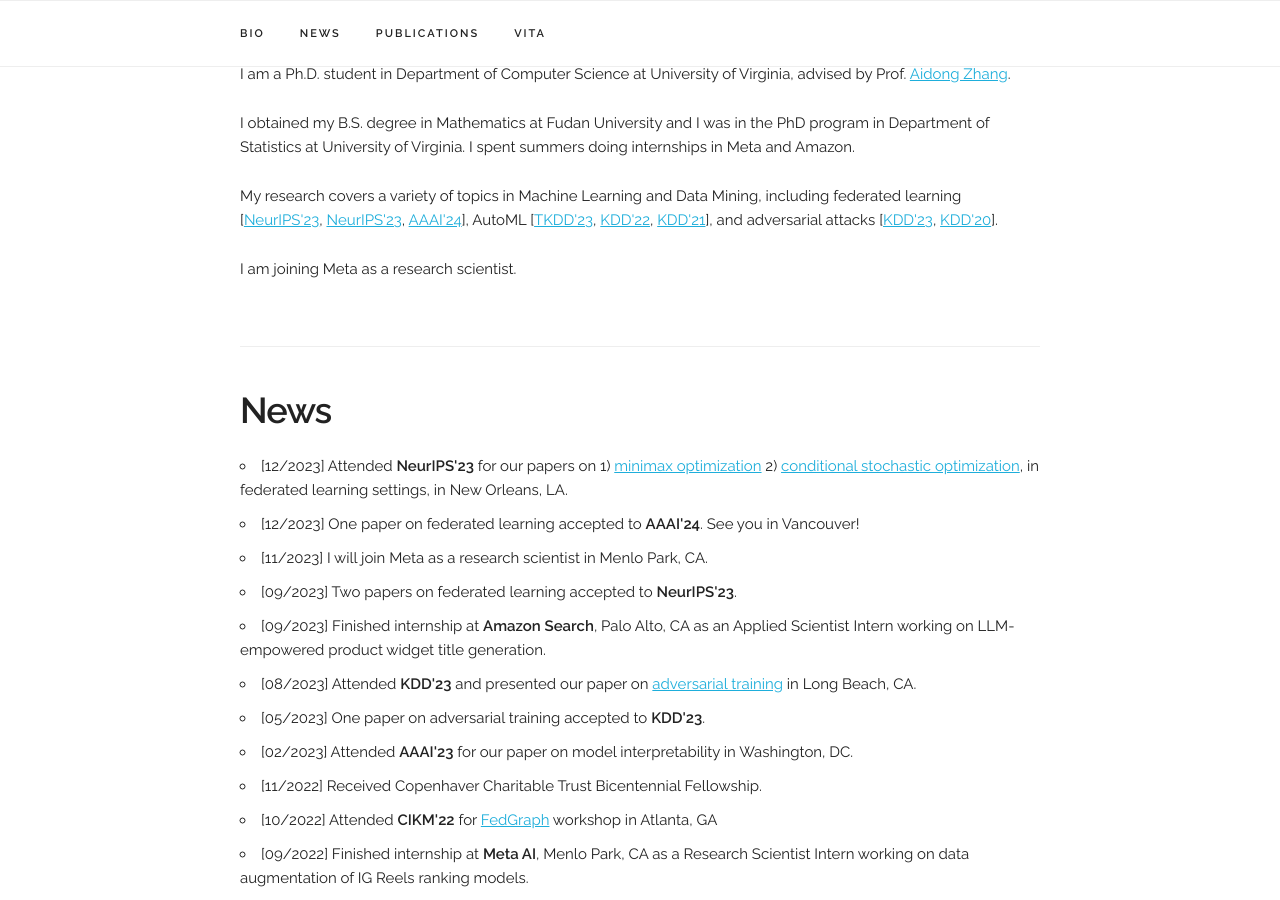
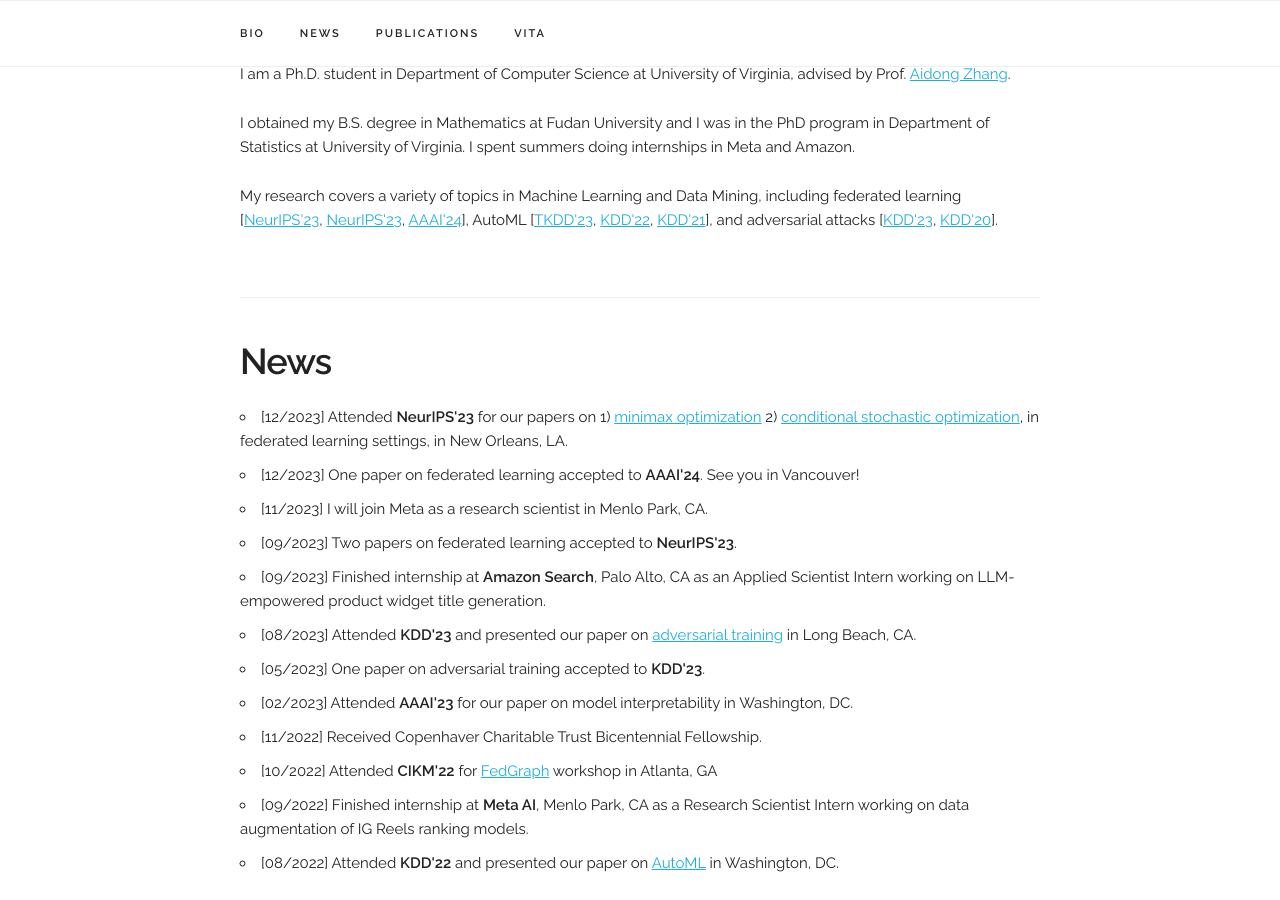
Before and after one commit to jsycsjh/jsycsjh.github.io, a Jekyll site: the page built from index.html, in a window 1280 px wide and 900 px high, scrolled down 406 px. Built offline with Jekyll 4.4.1, drawn with Linux system fonts in a browser that asks for light colours; some web fonts are replaced.

Commit message:
change intro

```diff
--- a/index.html
+++ b/index.html
@@ -34,7 +34,7 @@ title: Home
   <p>I am a Ph.D. student in Department of Computer Science at University of Virginia, advised by Prof. <a href="https://engineering.virginia.edu/faculty/aidong-zhang">Aidong Zhang</a>. </p>
     <p> I obtained my B.S. degree in Mathematics at Fudan University and I was in the PhD program in Department of Statistics at University of Virginia. I spent summers doing internships in Meta and Amazon.</p>
       <p>My research covers a variety of topics in Machine Learning and Data Mining, including federated learning [<a href="https://arxiv.org/abs/2310.03613">NeurIPS'23</a>, <a href="https://arxiv.org/abs/2310.02524">NeurIPS'23</a>, <a href="http://arxiv.org/abs/2312.12670">AAAI'24</a>], AutoML [<a href="https://dl.acm.org/doi/10.1145/3544782">TKDD'23</a>, <a href="https://dl.acm.org/doi/abs/10.1145/3534678.3539298">KDD'22</a>, <a href="https://dl.acm.org/doi/abs/10.1145/3447548.3467287">KDD'21</a>], and adversarial attacks [<a href="https://dl.acm.org/doi/abs/10.1145/3580305.3599333">KDD'23</a>, <a href="https://dl.acm.org/doi/10.1145/3394486.3403089">KDD'20</a>].</p>
-      <p>I am joining Meta as a research scientist. </p>
+
 </div>
 
 
```
